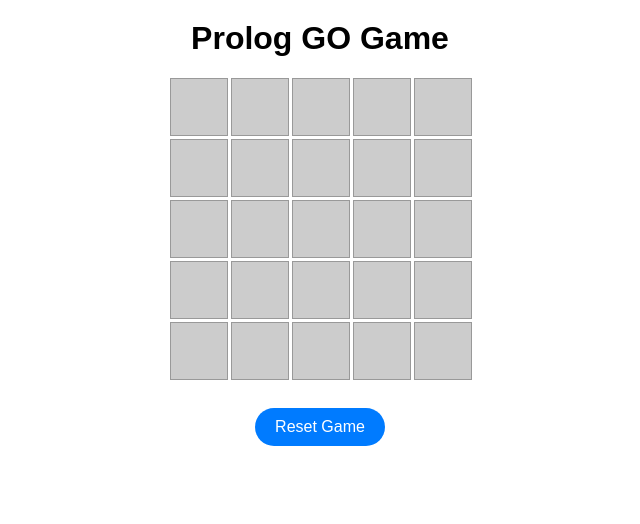
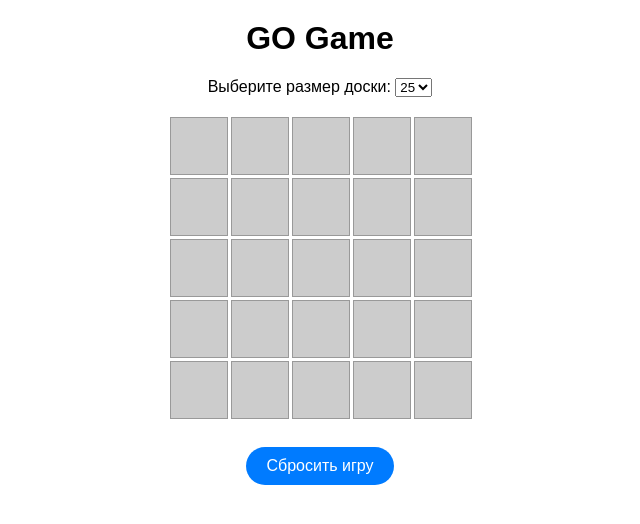
Before and after one commit to NullExp-Team/Go_game, a plain HTML site: page index.html in a window 1280 px wide. Shown: the whole page, without its empty margins (320-960 px from the left). Drawn offline with Linux system fonts and the light colour scheme.

Commit message:
+изменение размера доски

```diff
--- a/index.html
+++ b/index.html
@@ -1,20 +1,27 @@
 <!DOCTYPE html>
-<html lang="en">
-<head>
-    <meta charset="UTF-8">
-    <meta name="viewport" content="width=device-width, initial-scale=1.0">
-    <title>Prolog GO Game</title>
-    <link rel="stylesheet" href="style.css">
-</head>
-<body>
-    <h1>Prolog GO Game</h1>
-    <div id="game-board">
+<html>
+    <head>
+        <title>GO Game</title>
+        <link rel="stylesheet" type="text/css" href="style.css">
+    </head>
 
-    </div>
-    <div id="status">
+    <body>
+        <h1>GO Game</h1>
+        <div id="controls">
+            <label for="board-size">Выберите размер доски:</label>
+            <select id="board-size">
+                <option value="9">9</option>
+                <option value="16">16</option>
+                <option value="25" selected>25</option>
+                <option value="36">36</option>
+            </select>
+        </div>
 
-    </div>
-    <button id="reset-button">Reset Game</button>
-    <script src="script.js"></script>
-</body>
+        <div id="game-board"></div>
+        <div id="status"></div>
+
+        <button id="reset-button">Сбросить игру</button>
+
+        <script src="script.js"></script>
+    </body>
 </html>
--- a/script.js
+++ b/script.js
@@ -3,9 +3,16 @@ document.addEventListener("DOMContentLoaded", function () {
     const status = document.getElementById("status");
     const resetButton = document.getElementById("reset-button");
 
-    // Функция для инициализации доски
     function initializeBoard() {
-        for (let i = 0; i < 25; i++) {
+        const boardSizeSelect = document.getElementById("board-size");
+        const selectedSize = parseInt(boardSizeSelect.value, 10);
+
+        board.innerHTML = '';
+
+        const gridSize = Math.sqrt(selectedSize);
+        board.style.gridTemplateColumns = `repeat(${gridSize}, 1fr)`;
+
+        for (let i = 0; i < selectedSize; i++) {
             const cell = document.createElement("div");
             cell.classList.add("grid-cell");
             cell.setAttribute("data-index", i);
@@ -15,7 +22,18 @@ document.addEventListener("DOMContentLoaded", function () {
 
     initializeBoard();
 
-    // Функция для обработки щелчка по ячейке
+    // Обработчик изменения выбора размера доски
+    function handleBoardSizeChange() {
+        initializeBoard();
+    }
+
+    // Добавьте слушатель события для выпадающего списка
+    const boardSizeSelect = document.getElementById("board-size");
+    boardSizeSelect.addEventListener("change", handleBoardSizeChange);
+
+    // Инициализируем доску при загрузке страницы
+    initializeBoard();
+
     function handleCellClick(event) {
         const cell = event.target;
         const index = cell.getAttribute("data-index");
@@ -30,7 +48,6 @@ document.addEventListener("DOMContentLoaded", function () {
         status.textContent = message;
     }
 
-    // Функция перезагрузки игры
     function resetGame() {
         const cells = document.querySelectorAll(".grid-cell");
         cells.forEach(function (cell) {
```
